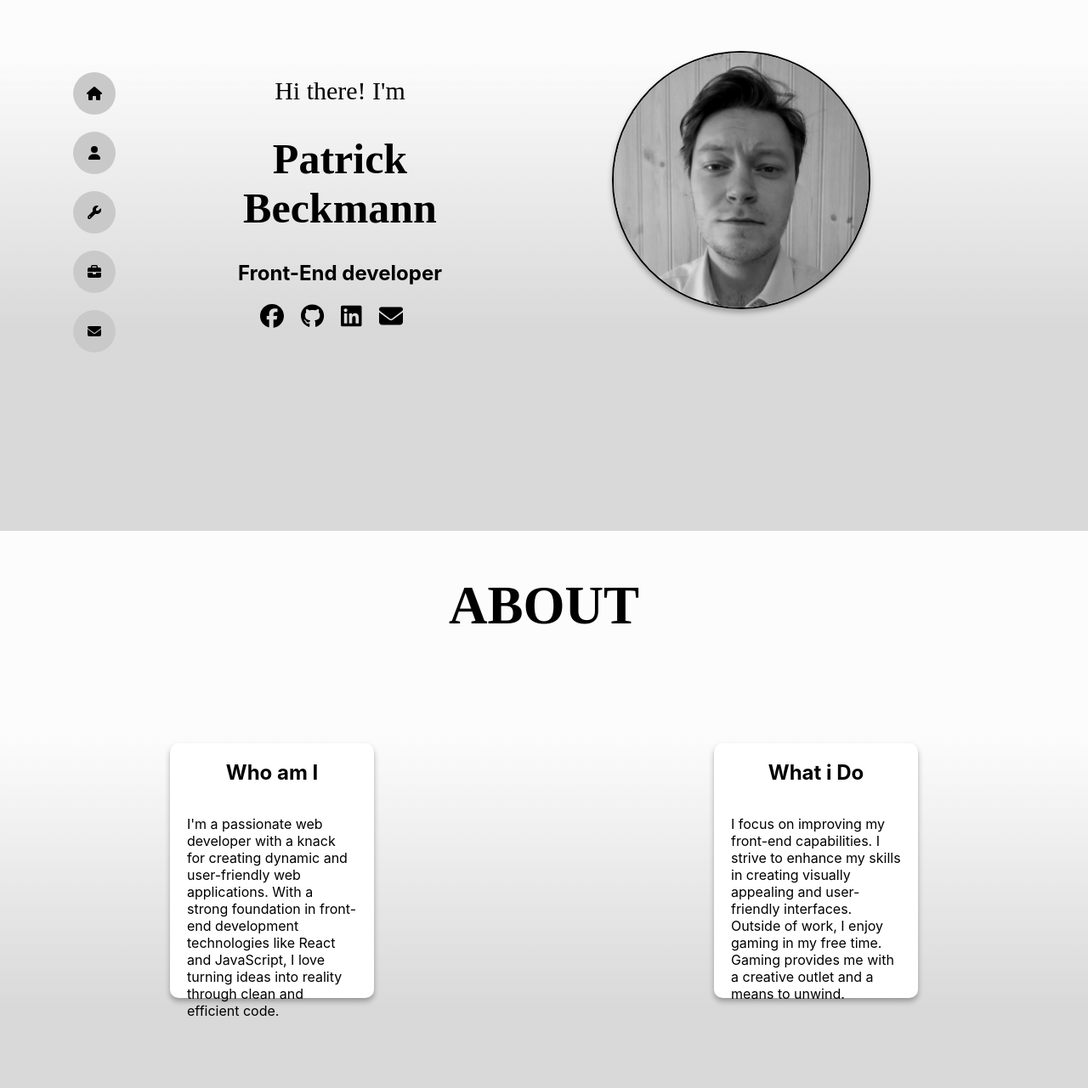
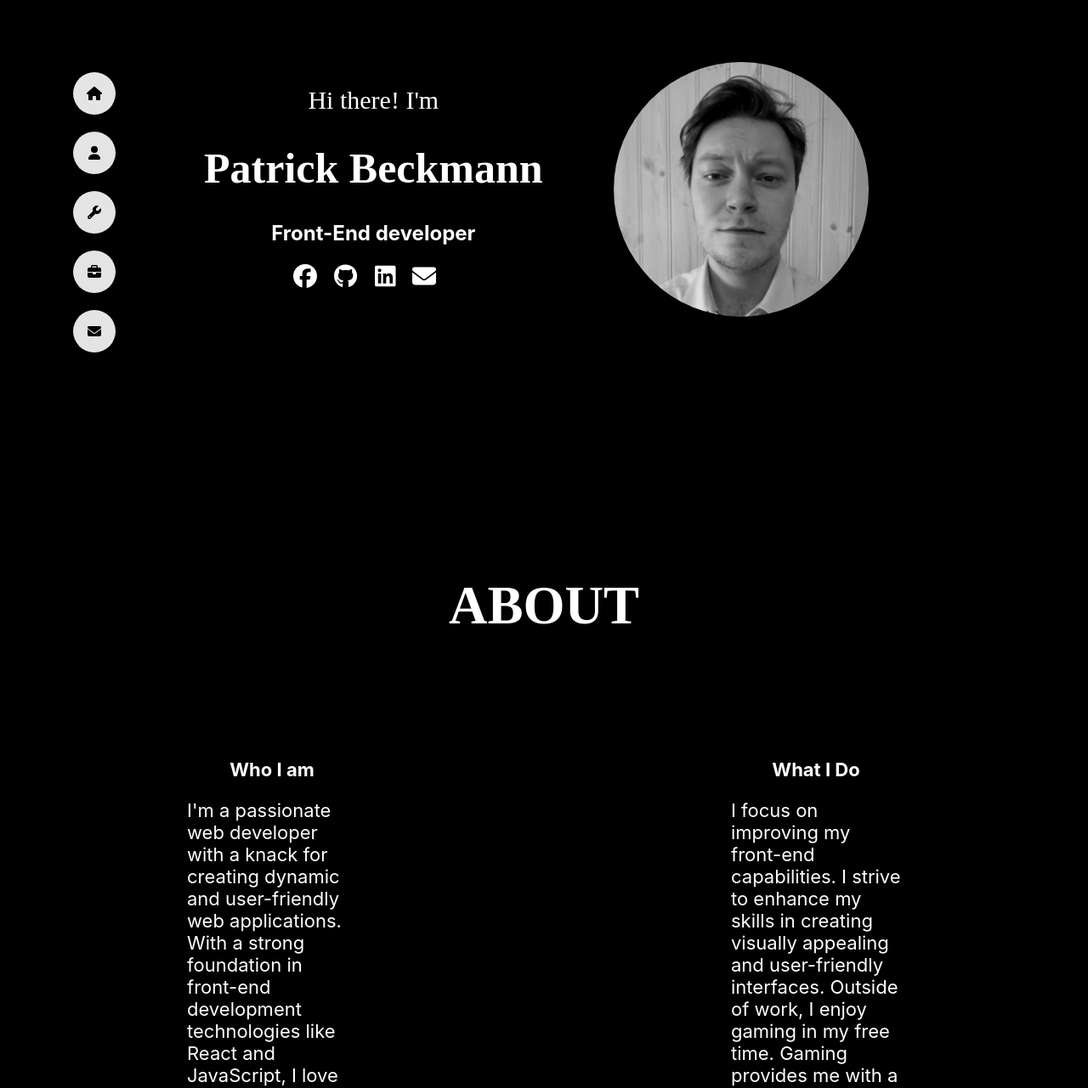
Before and after one commit to PBeckmann94/portfolio, a React (Create React App) app: page / in a window 1280 px wide. Shown: the part 175-1456 px from the top of the page at 85% size. Built offline with nearby package versions, Linux system fonts and the light colour scheme.

Commit message:
scroll animations

```diff
--- a/src/App.css
+++ b/src/App.css
@@ -1,15 +1,17 @@
 html {
     height: 100%;
+    background-color: rgb(0, 0, 0);
   }
 
   body {
     height: 100%;
     margin: 0;
-    background-color: #ffffff;
-    background-image: linear-gradient(to bottom, #fcfcfc 30%, #8b8b8b54 70%);
+    background-color: #f3f0f000;
+
   }
 
   .container-home {
+    color: white;
     display: flex;
     justify-content: center;
     align-items: center;
@@ -25,6 +27,7 @@ html {
   }
 
   .container-about-h2 {
+    color: white;
     position: absolute;
     top: 100%;
     font-size: 42px;
@@ -40,6 +43,7 @@ html {
   }
 
   .container-skills-h2 {
+    color: white;
     position: absolute;
     top: 200%;
     font-size: 42px;
@@ -56,8 +60,9 @@ html {
   }
 
   .container-projects-h2 {
+    color: white;
     position: absolute;
-    top: 310%;
+    top: 300%;
     font-size: 42px;
     text-transform: uppercase;
     font-family: "Century Gothic";
@@ -72,6 +77,7 @@ html {
   }
 
   .container-contact h2 {
+    color: white;
     font-size: 48px;
     text-transform: uppercase;
     font-family: "Century Gothic";
@@ -116,7 +122,7 @@ html {
     top: 120%;
     left: 50%;
     transform: translate(-50%, -50%);
-    background-color: #fff;
+    background-color: #424242;
     padding: 10px;
     border-radius: 5px;
     box-shadow: 0 2px 4px rgba(0, 0, 0, 0.3);
@@ -142,60 +148,57 @@ html {
     margin-bottom: 20px;
   }
 
-
   .social-link-fb {
     font-size: 28px;
     margin-right: 20px;
     transition: color 0.3s;
-    color: black;
+    color: rgb(255, 255, 255);
   }
 
   .social-link-linkedin {
     font-size: 28px;
     margin-right: 20px;
     transition: color 0.3s;
-    color: black;
+    color: rgb(255, 255, 255);
   }
 
   .social-link-git {
     font-size: 28px;
     margin-right: 20px;
     transition: color 0.3s;
-    color: black;
+    color: rgb(255, 255, 255);
   }
 
   .social-link-mail {
     font-size: 28px;
     margin-right: 20px;
     transition: color 0.3s;
-    color: black;
+    color: rgb(255, 255, 255);
   }
 
   .social-link-fb:hover {
-    color: rgb(57, 149, 202);
+    color: rgb(175, 175, 175);
   }
 
   .social-link-linkedin:hover {
-    color: rgb(17, 129, 194);
+    color: rgb(175, 175, 175);
   }
 
   .social-link-git:hover {
-    color: rgb(168, 164, 164);
+    color: rgb(175, 175, 175);
   }
 
   .social-link-mail:hover {
-    color: rgb(179, 108, 108);
+    color: rgb(175, 175, 175);
   }
 
   .card2 {
     display: flex;
     flex-wrap: wrap;
     justify-content: center;
-    background-color: white;
-    color: black;
+    color: rgb(255, 255, 255);
     width: 500px;
     height: 300px;
-    box-shadow: 0 4px 6px rgba(0, 0, 0, 0.3);
     border-radius: 10px; /* Add border-radius to make the border rounded */
     margin-left: 200px;
     margin-right: 200px;
@@ -203,11 +206,26 @@ html {
     margin-bottom: 30px; /* Add margin-bottom to create space between each card */
   }
 
-  .card2 p {
+  .card2 p,
+  .card2 h2 {
     display: flex;
     justify-content: center;
+    font-size: 22px;
     margin-left: 20px;
     margin-right: 20px;
+  }
+
+  .scroll-animation-hidden {
+    opacity: 0;
+    filter: blur(5px);
+    transform: translateY(-100%);
+    transition: all 2s;
+  }
+
+  .scroll-animation-show {
+    opacity: 1;
+    filter: blur(0);
+    transform: translateY(0);
   }
 
   .card3 {
@@ -427,6 +445,12 @@ html {
 
 @media (max-width: 768px) {
 
+  .container-home {
+    display: flex;
+    flex-direction: row;
+    align-items: center;
+  }
+
   .container-projects {
     display: flex;
     flex-direction: column;
@@ -438,6 +462,14 @@ html {
     flex-direction: column;
     align-items: center;
     height: 100vh;
+  }
+
+  .container-about-h2 {
+    display: none;
+  }
+
+  .container-skills-h2 {
+    display: none;
   }
 
   .container-skills {
@@ -452,6 +484,7 @@ html {
     flex-direction: column;
     align-items: center;
     height: 100vh;
+    width:100%;
   }
 
   .card {
@@ -459,11 +492,6 @@ html {
     flex-direction: column;
     width: 100%;
   }
-
-  .spacer {
-    display: hidden;
-  }
-
 
   .navbar {
     display: none; /* Hide the navbar in mobile view */
@@ -475,6 +503,24 @@ html {
     margin-left: 4px;
     margin-right: 4px;
     margin-bottom: 20px;
+  }
+
+  .card2 h2,
+  .card2 p {
+    font-size: 20px;
+  }
+
+  .scroll-animation-hidden {
+    opacity: 0;
+    filter: blur(5px);
+    transform: translateX(-100%);
+    transition: all 2s;
+  }
+
+  .scroll-animation-show {
+    opacity: 1;
+    filter: blur(0);
+    transform: translateX(0);
   }
 
   .card3 {
@@ -525,11 +571,7 @@ html {
   }
 
   .profile-picture-container {
-    display: flex;
-    justify-content: center;
-    align-items: center;
-    width: 200px;
-    height: 200px;
+    margin-right: 0px;
   }
 
   .description h1 {
--- a/src/components/footer.css
+++ b/src/components/footer.css
@@ -1,5 +1,5 @@
 .footer {
-    background-color: #333;;
+    background-color: #464646;
     display: flex;
     justify-content: center;
     padding: 1px;
--- a/src/components/navbar.css
+++ b/src/components/navbar.css
@@ -24,7 +24,7 @@
   width: 50px;
   height: 50px;
   border-radius: 50%;
-  background-color: #c9c9c9;
+  background-color: #e4e4e4;
   transition: background-color 0.3s ease;
   cursor: pointer;
 }
--- /dev/null
+++ b/src/javascript/scrollAnimation.js
@@ -0,0 +1,17 @@
+
+const applyScrollAnimation = () => {
+  const cards = document.querySelectorAll('.scroll-animation-hidden');
+
+  cards.forEach((card) => {
+    const rect = card.getBoundingClientRect();
+    const isVisible = rect.top < window.innerHeight && rect.bottom >= 0;
+
+    if (isVisible) {
+      card.classList.add('scroll-animation-show');
+    } else {
+      card.classList.remove('scroll-animation-show');
+    }
+  });
+};
+
+export default applyScrollAnimation;
--- a/src/pages/about.jsx
+++ b/src/pages/about.jsx
@@ -1,23 +1,35 @@
-import React from 'react';
+import React, { useEffect} from 'react';
 import '../App.css';
+import applyScrollAnimation from '../javascript/scrollAnimation';
 
 const About = () => {
+  useEffect(() => {
+    window.addEventListener('scroll', applyScrollAnimation);
+
+    return () => {
+      window.removeEventListener('scroll', applyScrollAnimation);
+    };
+  }, []);
+
     return (
         <div className="container-about">
             <div className="container-about-h2">
                 <h2>About</h2>
             </div>
             <div className="card2">
-                <h2>Who am I</h2>
+                <div className="scroll-animation-hidden">
+                <h2>Who I am</h2>
                 <p>I'm a passionate web developer with a knack for creating dynamic and
                     user-friendly web applications. With a strong foundation in front-end development technologies like
                     React and JavaScript, I love turning ideas into reality through clean and efficient code.</p>
             </div>
+            </div>
             <div className="card2">
-                <h2>What i Do</h2>
+            <div className="scroll-animation-hidden">
+                <h2>What I Do</h2>
                 <p> I focus on improving my front-end capabilities. I strive to enhance my skills in creating visually appealing and user-friendly interfaces.
-
-Outside of work, I enjoy gaming in my free time. Gaming provides me with a creative outlet and a means to unwind.</p>
+                    Outside of work, I enjoy gaming in my free time. Gaming provides me with a creative outlet and a means to unwind.</p>
+            </div>
             </div>
         </div>
     );
--- a/src/pages/home.jsx
+++ b/src/pages/home.jsx
@@ -10,6 +10,7 @@ const Home = () => {
   return (
     <div className="container-home">
       <div className="card">
+        <div className="scroll-animation-hidden">
         <div className="description">
           <p>Hi there! I'm</p>
           <h1>
@@ -28,14 +29,16 @@ const Home = () => {
           <a href={`mailto:${email}`} className="social-link-mail" target="_blank" rel="noopener noreferrer">
             <FontAwesomeIcon icon={faEnvelope} />
           </a>
-
+        </div>
         </div>
         <div className="spacer" /> {/* Add an empty div for spacing */}
+        <div className="scroll-animation-hidden">
         <div class="profile-picture-container">
           <img class="profile-picture" src="IMG_20220621_180350 (2).jpg" alt="Profile" />
         </div>
       </div>
     </div>
+    </div>
   );
 };
 
```
Also changed, not shown: public/index.html (+1 -23 lines).
